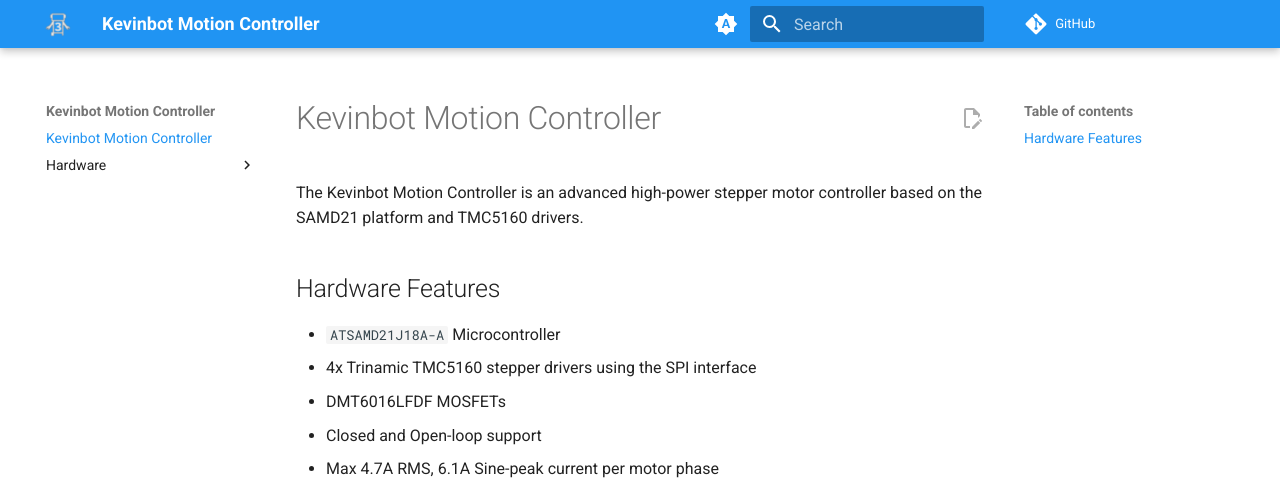
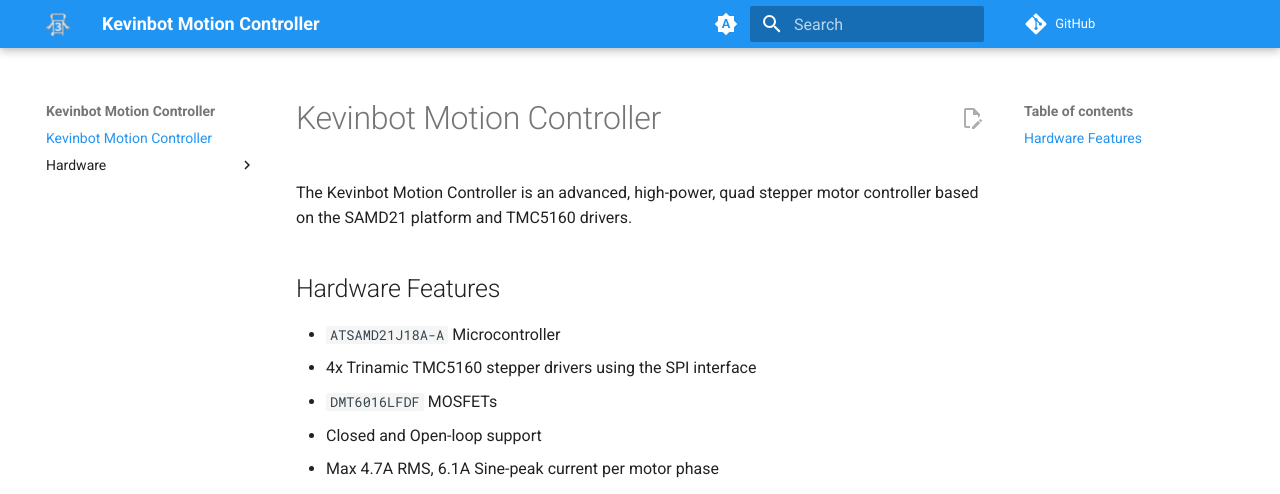
Before and after one commit to meowmeowahr/KevinbotV3-MotionControlHardware, an MkDocs documentation site: the page built from docs/index.md, in a window 1280 px wide and 1048 px high. Shown: the top 494 px of the window. Built offline with MkDocs 1.6.1 and Material for MkDocs 9.7.7, drawn with Linux system fonts in a browser that asks for light colours; comment, search, counter and statistics services are not loaded.

Commit message:
better action debug

```diff
--- a/docs/index.md
+++ b/docs/index.md
@@ -1,12 +1,12 @@
 # Kevinbot Motion Controller
 
-The Kevinbot Motion Controller is an advanced high-power stepper motor controller based on the SAMD21 platform and TMC5160 drivers.
+The Kevinbot Motion Controller is an advanced, high-power, quad stepper motor controller based on the SAMD21 platform and TMC5160 drivers.
 
 ## Hardware Features
 
 * `ATSAMD21J18A-A` Microcontroller
 * 4x Trinamic TMC5160 stepper drivers using the SPI interface
-* DMT6016LFDF MOSFETs
+* `DMT6016LFDF` MOSFETs
 * Closed and Open-loop support
 * Max 4.7A RMS, 6.1A Sine-peak current per motor phase
 * Max 48V motor voltage
```
Also changed, not shown: 1 other file.
